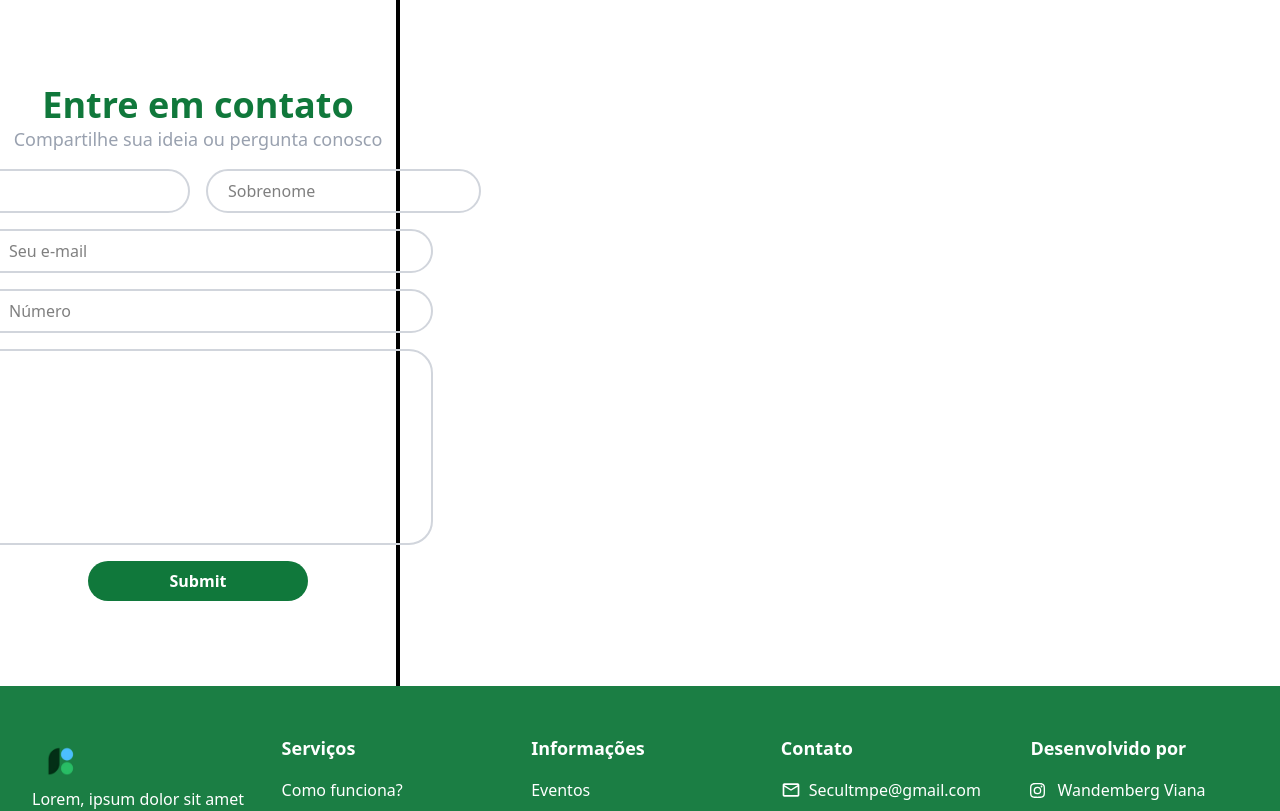
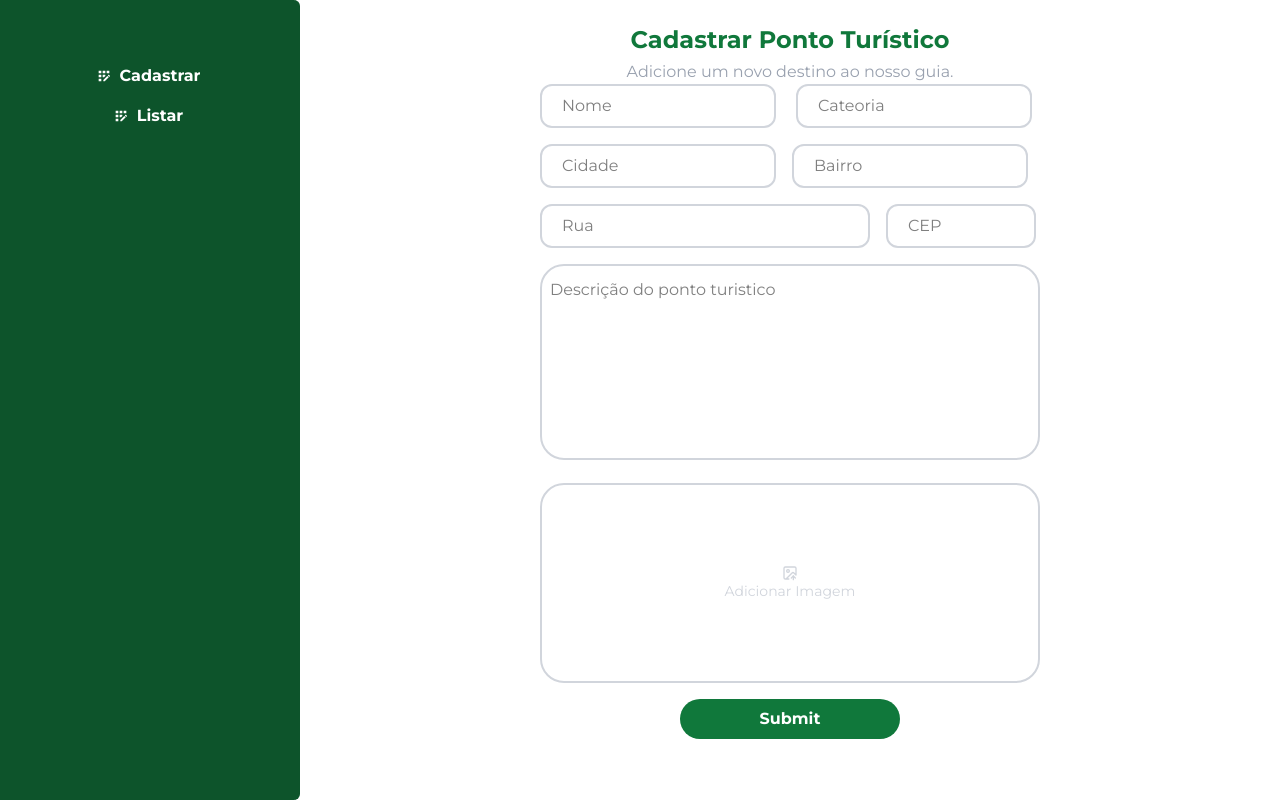
Before and after one commit to newberg85/qr-cultural, a Next.js app: page /Admin in a window 1280 px wide. Shown: the top 811 px of the page. Built offline with nearby package versions, Linux system fonts and the light colour scheme.

Commit message:
fazendo a animação do botao

```diff
--- a/Components/Imagens.jsx
+++ b/Components/Imagens.jsx
@@ -11,7 +11,9 @@ const Imagens = () => {
 
       <div className="flex flex-wrap justify-center items-center py-10">
         <div className="flex justify-center px-10 py-5">
-          <div className="relative w-[400px] bg-white rounded-xl border border-gray-200 shadow-sm">
+          <div className="transition duration-150 ease-in-out hover:scale-105">
+
+            <div className="relative w-[400px] bg-white rounded-xl border border-gray-200 shadow-sm transition delay-150 duration-300 ease-in-out">
             <Image
               src="/paisagem.jpg"
               alt="Praça Capistrano De Abreu"
@@ -35,10 +37,13 @@ const Imagens = () => {
               </a>
             </div>
           </div>
+            </div>
         </div>
 
+
+
         <div className="flex justify-center px-10">
-          <div className="relative w-[400px] bg-white rounded-xl border border-gray-200 shadow-sm">
+          <div className="relative w-[400px] bg-white rounded-xl border border-gray-200 shadow-sm transition delay-150 duration-300 ease-in-ou">
             <Image
               src="/paisagem.jpg"
               alt="Praça Capistrano De Abreu"
--- a/app/Admin/page.jsx
+++ b/app/Admin/page.jsx
@@ -1,44 +1,102 @@
-import Footer from '@/Components/Footer';
-import Header from '@/Components/Header';
-import React from 'react';
-import Form from 'next/form';
-import { FaInstagram, FaYoutube, FaFacebook, FaPhoneAlt } from 'react-icons/fa';
-import { GoMail } from 'react-icons/go';
+import Footer from "@/Components/Footer";
+import Header from "@/Components/Header";
+import React from "react";
+import Form from "next/form";
+import { FaInstagram, FaYoutube, FaFacebook, FaPhoneAlt } from "react-icons/fa";
+import { GoMail } from "react-icons/go";
+import { MdOutlineAppRegistration } from "react-icons/md";
+import { LuImageUp } from 'react-icons/lu';
 
 export default function Home() {
   return (
+    <div className="flex font-[Montserrat]">
+      <div>
+        <div className="flex flex-col items-center pt-16 w-[300px] h-[800px] border-r-4 border-green-900 bg-green-900 rounded-r-md font-[Montserrat]">
+          <a
+            href="#"
+            className="flex items-center text-white font-semibold mb-4"
+          >
+            <MdOutlineAppRegistration className="mr-2" />
+            Cadastrar
+          </a>
+          <a href="#" className="flex items-center text-white font-semibold">
+            <MdOutlineAppRegistration className="mr-2" />
+            Listar
+          </a>
+        </div>
+      </div>
+      <div className="w-[500px] mx-auto flex justify-center ">
+        <Form action="" className="">
+          <h2 className="text-[#10783B] font-bold text-2xl justify-center pt-6 flex">
+            Cadastrar Ponto Turístico{" "}
+          </h2>
+          <p className="text-gray-400 font-normal pt-1 justify-center flex">
+            Adicione um novo destino ao nosso guia.
+          </p>
+          <div className="flex space-x-5">
+            <input
+              type="text"
+              placeholder="Nome"
+              className="border-2 border-gray-300 rounded-xl py-2 px-5 mb-4 focus:outline-none focus:border-2 focus:border-[#10783b]"
+            />
+            <input
+              type="text"
+              placeholder="Cateoria"
+              className="border-2 border-gray-300 rounded-xl py-2 px-5 mb-4 focus:outline-none focus:border-2 focus:border-[#10783b]"
+            />
+          </div>
+          <div className="flex space-x-4">
+            <input
+              type="text"
+              placeholder="Cidade"
+              className="border-2 border-gray-300 rounded-xl py-2 px-5 mb-4 focus:outline-none focus:border-2 focus:border-[#10783b]"
+            />
+            <input
+              type="text"
+              placeholder="Bairro"
+              className="border-2 border-gray-300 rounded-xl py-2 px-5 mb-4 focus:outline-none focus:border-2 focus:border-[#10783b]"
+            />
+          </div>
+          <div className="flex space-x-4">
+            <input
+              type="text"
+              placeholder="Rua"
+              className="border-2 border-gray-300 rounded-xl w-[330px] py-2 px-5 mb-4 focus:outline-none focus:border-2 focus:border-[#10783b]"
+            />
+            <input
+              type="text"
+              placeholder="CEP"
+              className="border-2 border-gray-300 rounded-xl w-[150px] py-2 px-5 mb-4 focus:outline-none focus:border-2 focus:border-[#10783b]"
+            />
+          </div>
+          <textarea
+          placeholder="Descrição do ponto turistico"
+            rows="7"
+            maxLength={500}
+            className="border-2 text-wrap border-gray-300 w-full rounded-3xl py-3 px-2 mb-4 resize-none focus:outline-none focus:border-2 focus:border-[#10783b]"
+          />
+
+          <div className="upload-container mb-4 border-solid border-2 rounded-3xl border-gray-300 w-[500px] h-[200px] flex items-center justify-center">
+            <label htmlFor="imageUpload" className="upload-label">
+              <div className="upload-placeholder">
+              <span role="img" aria-label="upload">
+                <div className="flex items-center justify-center">
+                  <LuImageUp width={70} height={70} className="flex justify-center text-gray-300 w-[70] h-[70]"/>
+                </div>
 
 
-    <div className="font-sans flex flex-col min-h-screen w-full">
-      <div className="border-r-4 w-[400px] border-green-">
+                </span>
+                <p className="text-sm text-gray-300">Adicionar Imagem</p>
+              </div>
+            </label>
+           </div>
+             <div className='flex justify-center items-center'>
+              <input type='submit' name='Cadastrar' className='bg-[#10783b] w-[220px] text-white font-bold py-2 px-15 rounded-full hover:bg-[#0a622e]'/>
+              </div>
+        </Form>
 
 
-      <div className="flex flex-row w-full justify-center items-center">
-        <div className="w-[600px] m-10">
-          <Form action="" className="flex flex-col py-[45px] px-[65px] rounded-4xl">
-            <h2 className="text-[#10783b] text-4xl font-bold text-center">Entre em contato</h2>
-            <p className="text-gray-400 mb-4 text-lg text-center">Compartilhe sua ideia ou pergunta conosco</p>
-            <div className="flex space-x-4 justify-center">
-              <input type="text" placeholder="Nome" className="border-2 border-gray-300 rounded-full py-2 px-5 mb-4"/>
-              <input type="text" placeholder="Sobrenome" className="border-2 border-gray-300 rounded-full py-2 px-5 mb-4"/>
-            </div>
-            <div className="flex items-center border-2 border-gray-300 rounded-full px-4 mb-4">
-              <GoMail className="text-gray-700 mr-3" />
-              <input type="email" placeholder="Seu e-mail" className="flex-1 outline-none py-2"/>
-            </div>
-            <div className="flex items-center border-2 border-gray-300 rounded-full px-4 mb-4">
-              <FaPhoneAlt className="text-gray-700 mr-3"/>
-              <input type="tel" placeholder="Número" className="flex-1 outline-none py-2"/>
-            </div>
-            <textarea rows="7" maxLength={500} className="border-2 border-gray-300 rounded-3xl py-3 px-2 mb-4 resize-none"/>
-            <div className="flex justify-center items-center">
-              <input type="submit" name="Enviar" className="bg-[#10783b] w-[220px] text-white font-bold py-2 px-15 rounded-full hover:bg-[#0a622e]"/>
-            </div>
-          </Form>
-        </div>
       </div>
-      </div>
-      <Footer />
     </div>
   );
 }
```
